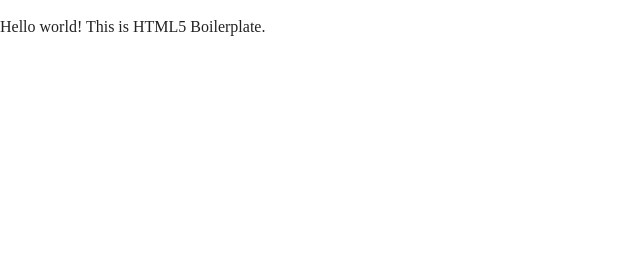
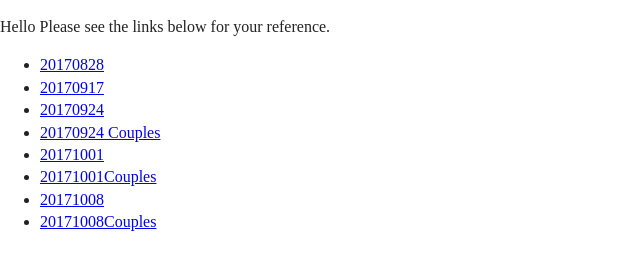
Before and after one commit to EGartin/musical, a plain HTML site: page index.html in a window 1280 px wide. Shown: the whole page, without its empty margins (0-640 px from the left). Drawn offline with nearby package versions, Linux system fonts and the light colour scheme.

Commit message:
Added branch and links

```diff
--- a/index.html
+++ b/index.html
@@ -20,7 +20,18 @@
         <![endif]-->
 
         <!-- Add your site or application content here -->
-        <p>Hello world! This is HTML5 Boilerplate.</p>
+        <p>Hello Please see the links below for your reference.</p>
+        <ul>
+            <li><a href="https://www.youtube.com/playlist?list=PLINrCM0VBdyYdSqugYhJIbOrNJxwuS8I0">20170828</a></li>
+            <li><a href="https://www.youtube.com/playlist?list=PLINrCM0VBdybGQRWHr-SXw3Sj-ow_zxMt">20170917</a></li>
+            <li><a href="https://www.youtube.com/playlist?list=PLINrCM0VBdyb4lDPuvXZbhNnBOqe2hQ-A">20170924</a></li>
+            <li><a href="https://www.youtube.com/playlist?list=PLINrCM0VBdyZu3_NEYOS-wOXYLxMroCAj">20170924 Couples</a></li>
+            <li><a href="https://www.youtube.com/playlist?list=PLINrCM0VBdyaviuedE2SP2TsLUG8c87cs">20171001</a></li>
+            <li><a href="https://www.youtube.com/playlist?list=PLINrCM0VBdyYPgu_BgBAZAWcLveQw7Gzd">20171001Couples</a></li>
+            <li><a href="https://www.youtube.com/playlist?list=PLINrCM0VBdybAWo-FblkpIahV_KHMbdmh">20171008</a></li>
+            <li><a href="https://www.youtube.com/playlist?list=PLINrCM0VBdyZkgIVDki5GbzA5ncHbn7_e">20171008Couples</a></li>
+        </ul>
+
         <script src="js/vendor/modernizr-3.5.0.min.js"></script>
         <script src="https://code.jquery.com/jquery-3.2.1.min.js" integrity="sha256-hwg4gsxgFZhOsEEamdOYGBf13FyQuiTwlAQgxVSNgt4=" crossorigin="anonymous"></script>
         <script>window.jQuery || document.write('<script src="js/vendor/jquery-3.2.1.min.js"><\/script>')</script>
```
